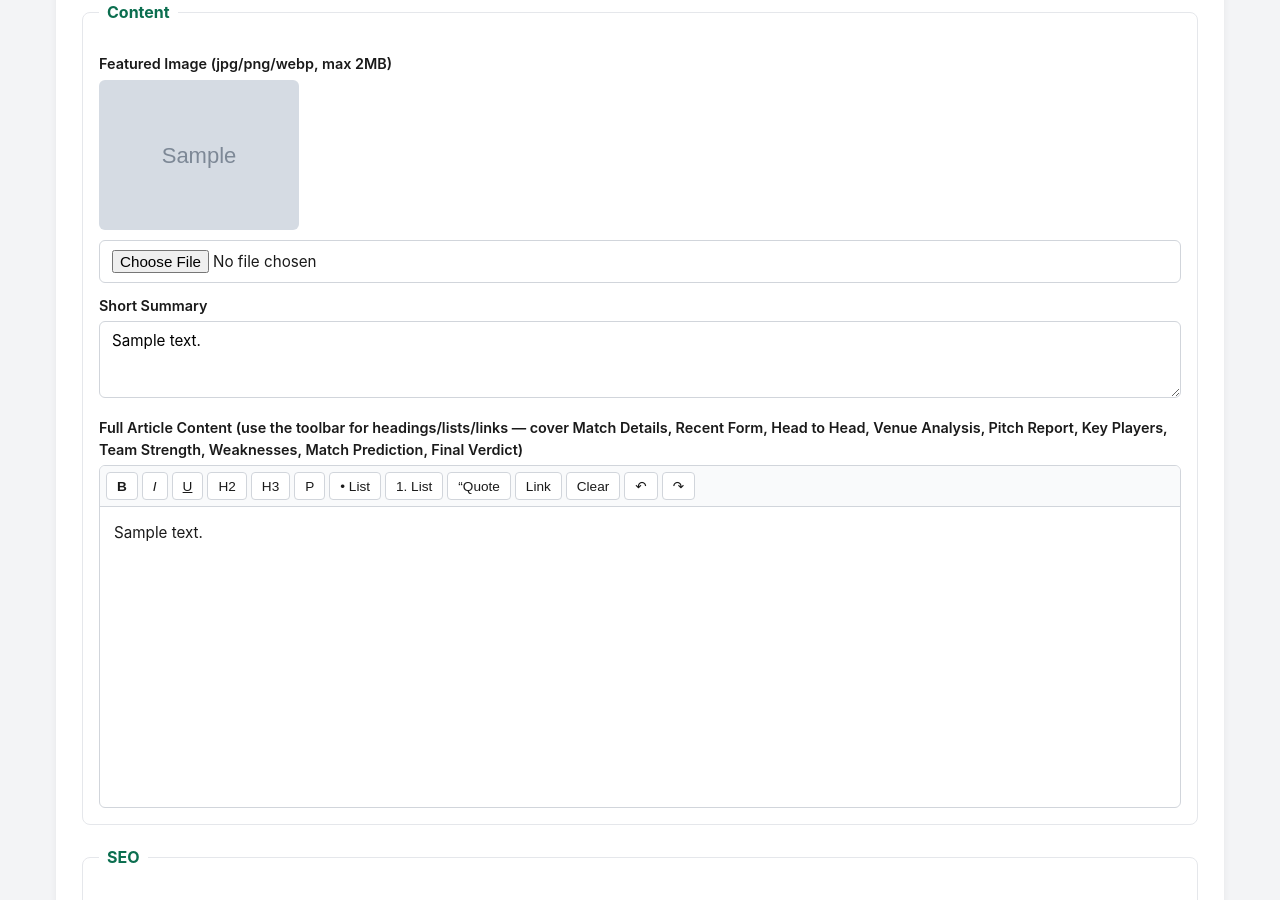
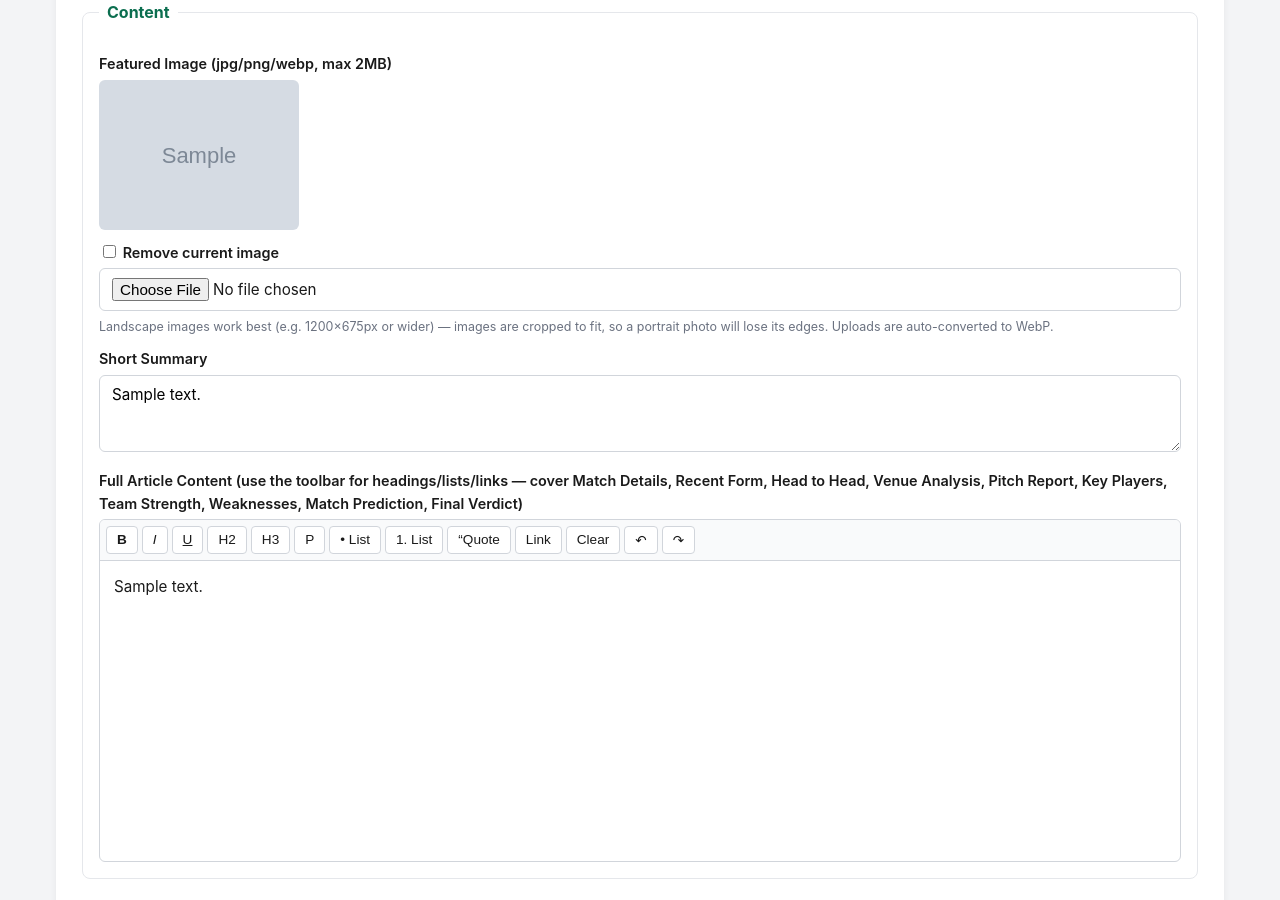
Before and after one commit to ajay123400/cricket-prediction, a Flask app: page /admin/posts/edit/1 in a window 1280 px wide. Shown: the part 1048-1948 px from the top of the page. Run offline with Flask 3, Linux system fonts and the light colour scheme; the visitor is signed in with stand-in values (Sample User, id 1); tables that the repository leaves empty hold one stand-in row (values such as "Sample post"); grey boxes marked "Sample" are stand-in pictures.

Commit message:
Fix optional prediction fields showing "None", add image removal
- Article page: hide probability/prediction/confidence entirely when
  not set, instead of rendering "None%"/"Prediction: None"
- Home/listing cards: hide category badge when neither category nor
  tournament is set (was showing "NONE")
- Home hero card: show the post's short summary (was missing entirely)
- Admin edit form: add a "Remove current image" checkbox, and delete
  the old file from disk when an image is replaced or removed instead
  of leaving it orphaned
- Add a size/aspect-ratio hint next to the image upload field

Co-Authored-By: Claude Sonnet 5 <noreply@anthropic.com>

```diff
--- a/blueprints/admin/routes.py
+++ b/blueprints/admin/routes.py
@@ -1,3 +1,4 @@
+import os
 from datetime import datetime
 from functools import wraps
 
@@ -126,6 +127,8 @@ def _apply_post_form(post, form, files, app_config):
     post.seo_keywords = form.get("seo_keywords", "").strip()
 
     image_file = files.get("featured_image")
+    remove_image = form.get("remove_image") == "1"
+
     if image_file and image_file.filename:
         filename = save_uploaded_image(
             image_file,
@@ -133,7 +136,19 @@ def _apply_post_form(post, form, files, app_config):
             app_config["ALLOWED_IMAGE_EXTENSIONS"],
             app_config["MAX_UPLOAD_MB"],
         )
+        _delete_post_image(post, app_config)
         post.featured_image = filename
+    elif remove_image:
+        _delete_post_image(post, app_config)
+        post.featured_image = None
+
+
+def _delete_post_image(post, app_config):
+    if not post.featured_image:
+        return
+    path = os.path.join(app_config["UPLOAD_FOLDER"], post.featured_image)
+    if os.path.exists(path):
+        os.remove(path)
 
 
 @admin_bp.route("/posts/new", methods=["GET", "POST"])
--- a/static/css/admin.css
+++ b/static/css/admin.css
@@ -41,7 +41,10 @@
 }
 .form-row { display: grid; grid-template-columns: 1fr 1fr; gap: 16px; }
 .form-actions { display: flex; gap: 12px; margin-top: 10px; }
-.current-image { max-width: 200px; border-radius: 6px; margin-bottom: 10px; }
+.current-image { max-width: 200px; border-radius: 6px; margin-bottom: 10px; display: block; }
+.checkbox-label { display: flex; align-items: center; gap: 6px; font-weight: 400; font-size: .85rem; margin: 0 0 10px; }
+.checkbox-label input { width: auto; }
+.field-hint { font-size: .78rem; color: #6b7280; margin: 6px 0 0; }
 
 .inline-form { display: flex; gap: 10px; margin-bottom: 20px; max-width: 400px; }
 
--- a/static/css/style.css
+++ b/static/css/style.css
@@ -49,6 +49,7 @@ img { max-width: 100%; display: block; }
 .hero-body { padding: 20px; }
 .hero-body h1 { margin: 0 0 6px; font-size: 1.6rem; }
 .hero-sub { color: var(--muted); margin: 0 0 10px; }
+.hero-summary { color: var(--text); margin: 0 0 14px; font-size: .95rem; }
 .prob-line { font-size: 1.05rem; margin: 0 0 14px; }
 
 .btn { display: inline-block; background: var(--primary); color: #fff; padding: 10px 20px; border-radius: 8px; font-weight: 600; border: none; cursor: pointer; }
--- a/templates/admin/post_form.html
+++ b/templates/admin/post_form.html
@@ -68,8 +68,10 @@
     <label>Featured Image (jpg/png/webp, max 2MB)</label>
     {% if post and post.featured_image %}
     <img class="current-image" src="{{ url_for('static', filename='uploads/' + post.featured_image) }}" alt="current image">
+    <label class="checkbox-label"><input type="checkbox" name="remove_image" value="1"> Remove current image</label>
     {% endif %}
     <input type="file" name="featured_image" accept=".jpg,.jpeg,.png,.webp">
+    <p class="field-hint">Landscape images work best (e.g. 1200&times;675px or wider) — images are cropped to fit, so a portrait photo will lose its edges. Uploads are auto-converted to WebP.</p>
 
     <label>Short Summary</label>
     <textarea name="summary" rows="3">{{ post.summary if post else '' }}</textarea>
--- a/templates/public/home.html
+++ b/templates/public/home.html
@@ -9,6 +9,7 @@
     <div class="hero-body">
       <h1><a href="{{ url_for('public.article', slug=hero.slug) }}">{{ hero.team_1 }} vs {{ hero.team_2 }}</a></h1>
       <p class="hero-sub">{{ hero.match_name or hero.title }}</p>
+      {% if hero.summary %}<p class="hero-summary">{{ hero.summary }}</p>{% endif %}
       {% if hero.team_1_probability %}
       <p class="prob-line">{{ hero.team_1 }} Win Probability: <strong>{{ hero.team_1_probability }}%</strong></p>
       {% endif %}
@@ -25,7 +26,7 @@
     <a class="post-card" href="{{ url_for('public.article', slug=post.slug) }}">
       {% if post.featured_image %}<img src="{{ url_for('static', filename='uploads/' + post.featured_image) }}" alt="{{ post.title }}">{% endif %}
       <div class="post-card-body">
-        <span class="badge">{{ post.category.name if post.category else post.tournament }}</span>
+        {% if post.category or post.tournament %}<span class="badge">{{ post.category.name if post.category else post.tournament }}</span>{% endif %}
         <h3>{{ post.team_1 }} vs {{ post.team_2 }}</h3>
         <p>{{ post.summary[:100] if post.summary }}{% if post.summary and post.summary|length > 100 %}...{% endif %}</p>
         <span class="post-date">{{ post.published_at|ist_date }}</span>
--- a/templates/public/listing.html
+++ b/templates/public/listing.html
@@ -9,7 +9,7 @@
   <a class="post-card" href="{{ url_for('public.article', slug=post.slug) }}">
     {% if post.featured_image %}<img src="{{ url_for('static', filename='uploads/' + post.featured_image) }}" alt="{{ post.title }}">{% endif %}
     <div class="post-card-body">
-      <span class="badge">{{ post.category.name if post.category else post.tournament }}</span>
+      {% if post.category or post.tournament %}<span class="badge">{{ post.category.name if post.category else post.tournament }}</span>{% endif %}
       <h3>{{ post.team_1 }} vs {{ post.team_2 }}</h3>
       <p>{{ post.summary[:100] if post.summary }}{% if post.summary and post.summary|length > 100 %}...{% endif %}</p>
       <span class="post-date">{{ post.published_at|ist_date }}</span>
```
Also changed, not shown: templates/public/article.html (+8 -4 lines).
